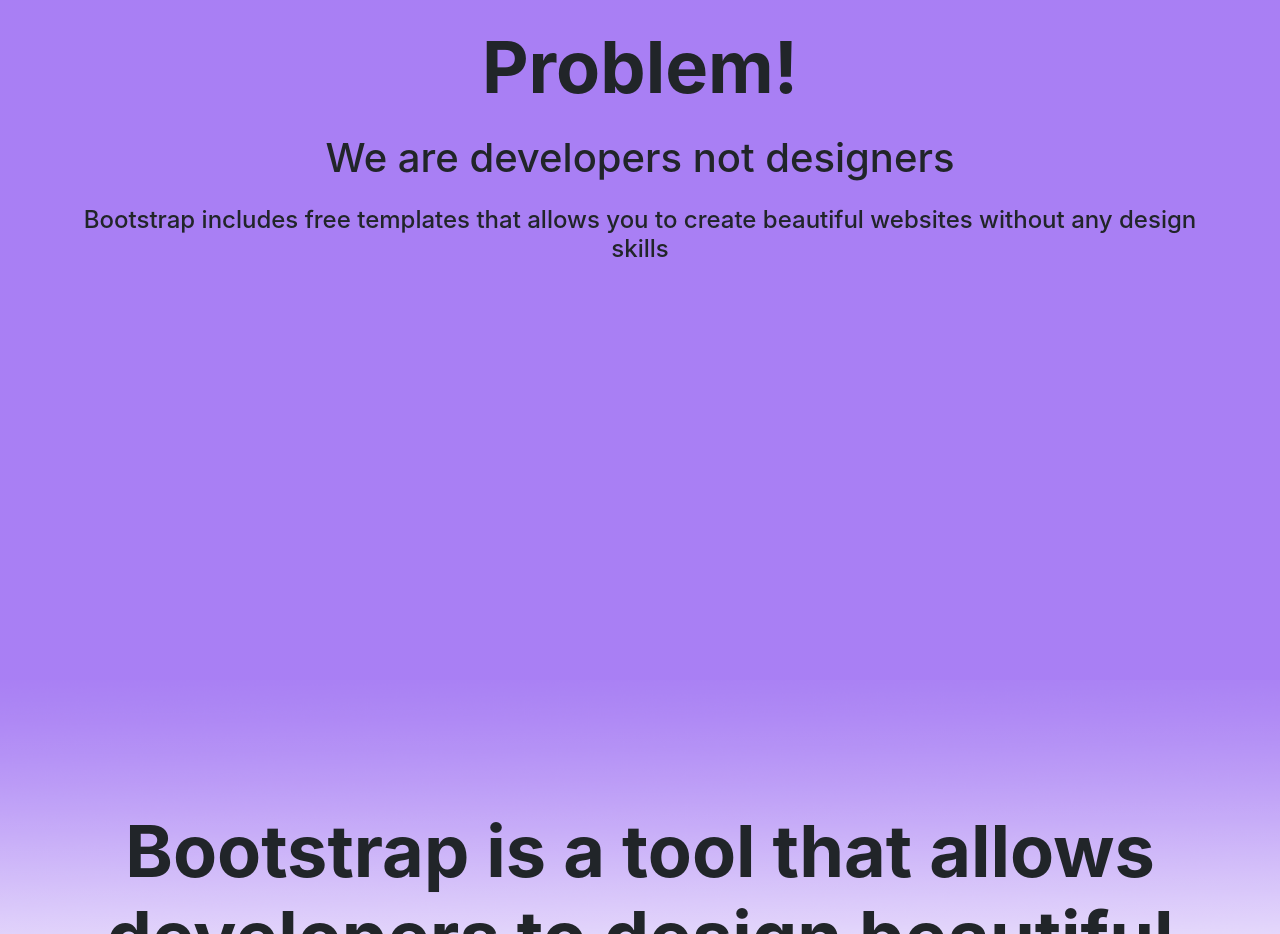
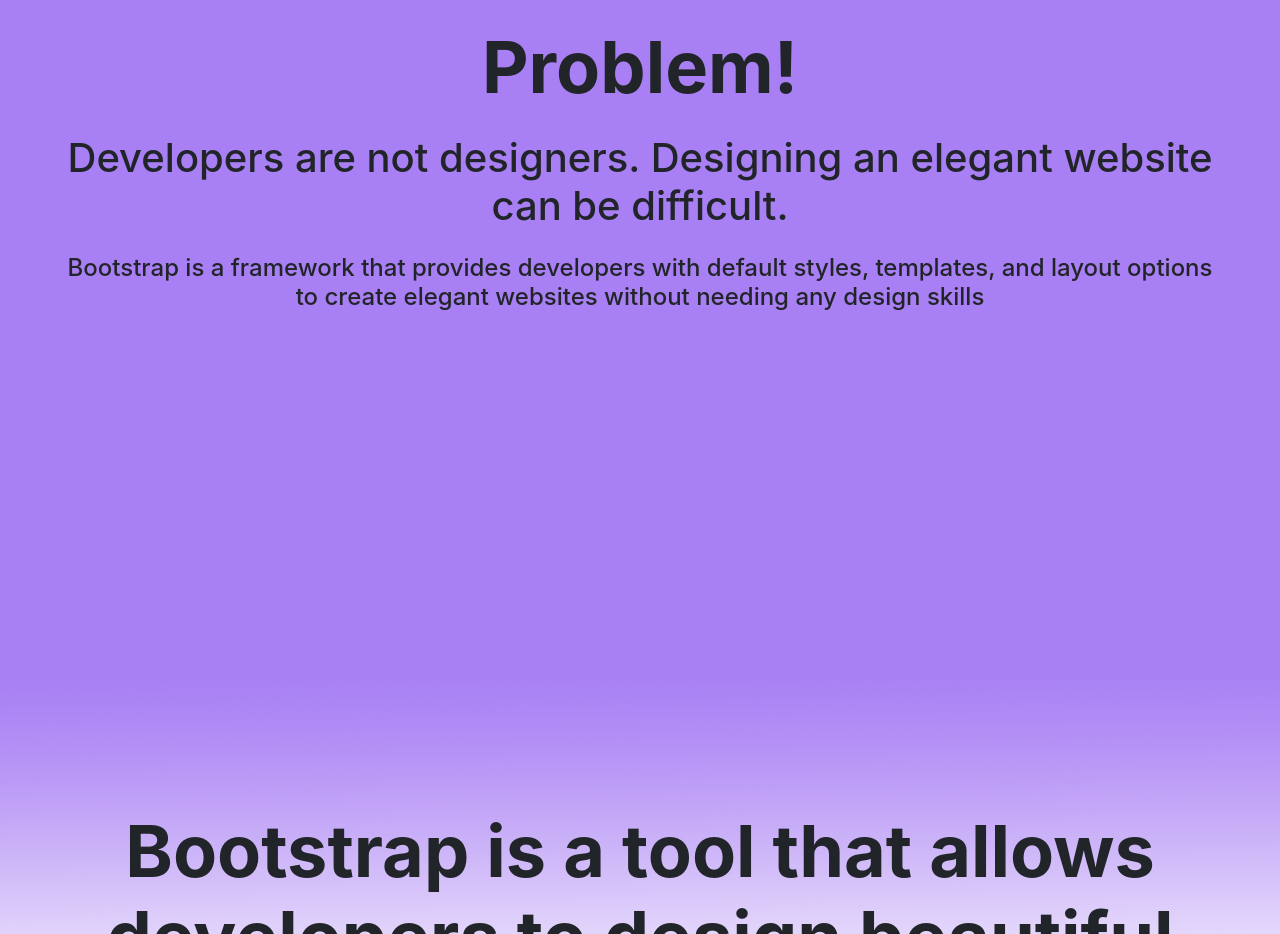
Before and after one commit to calmel/techeval, a website with bundled scripts: page index.html in a window 1280 px wide. Shown: the part 2520-3454 px from the top of the page. Built offline with nearby package versions, Linux system fonts and the light colour scheme.

Commit message:
Change wording

```diff
--- a/index.html
+++ b/index.html
@@ -150,8 +150,8 @@
   <section class="section3" id="problemWeAreDevs">
     <div class="container2 text-center">
       <div class="display-3 font-weight-bold mb-4">Problem!</div>
-      <div class="text-center h1 mb-4">We are developers not designers</div>
-      <div class="h4">Bootstrap includes free templates that allows you to create beautiful websites without any design skills</div>
+      <div class="text-center h1 mb-4">Developers are not designers. Designing an elegant website can be difficult.</div>
+      <div class="h4">Bootstrap is a framework that provides developers with default styles, templates, and layout options to create elegant websites without needing any design skills</div>
     </div>
   </section>
 
```
